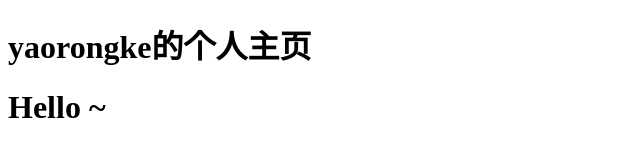
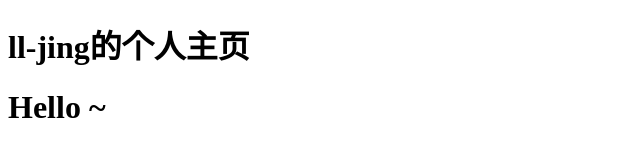
Before and after one commit to ll-jing/ll-jing.github.io, a plain HTML site: page index.html in a window 1280 px wide. Shown: the whole page, without its empty margins (0-640 px from the left). Drawn offline with Linux system fonts and the light colour scheme.

Commit message:
Update index.html

```diff
--- a/index.html
+++ b/index.html
@@ -2,10 +2,10 @@
 <html lang="en">
 <head>
     <meta charset="UTF-8">
-    <title>yaorongke</title>
+    <title>ll-jing</title>
 </head>
 <body>
-    <h1>yaorongke的个人主页</h1>
+    <h1>ll-jing的个人主页</h1>
     <h1>Hello ~</h1>
 </body>
 </html>
```
